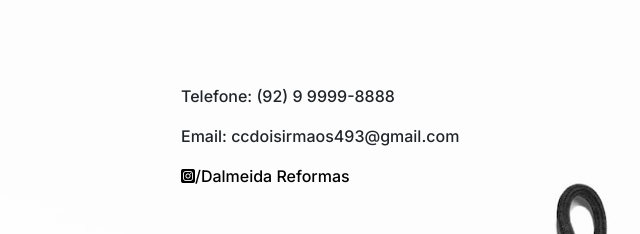
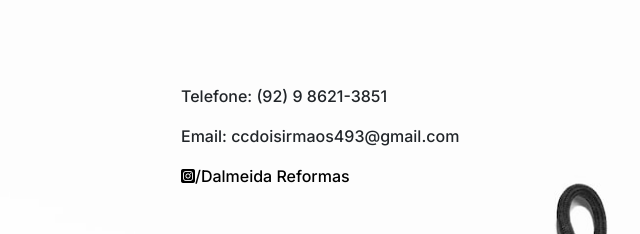
Before and after one commit to matheusramires/dalmeidareformas, a plain HTML site: page index.html in a window 1280 px wide. Shown: the part 2333-2567 px from the top of the page, 459-1099 px from the left. Drawn offline with nearby package versions, Linux system fonts and the light colour scheme.

Commit message:
Update index.html

```diff
--- a/index.html
+++ b/index.html
@@ -120,7 +120,7 @@
     <footer class="secao-contatos" id="contatos">
         <h3 class="subtitulo">CONTATOS</h3>
         <div class="conteudo-contatos">
-            <p>Telefone: (92) 9 9999-8888</p>
+            <p>Telefone: (92) 9 8621-3851</p>
             <p>Email: ccdoisirmaos493@gmail.com</p>
             <p><a href="https://www.instagram.com/dalmeida6327/"><i class="fa-brands fa-square-instagram"></i>/Dalmeida Reformas</a></p>
         </div>
```
